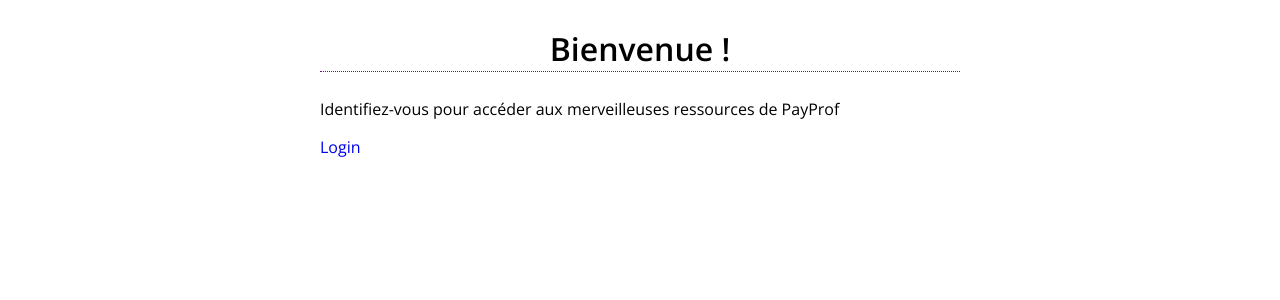
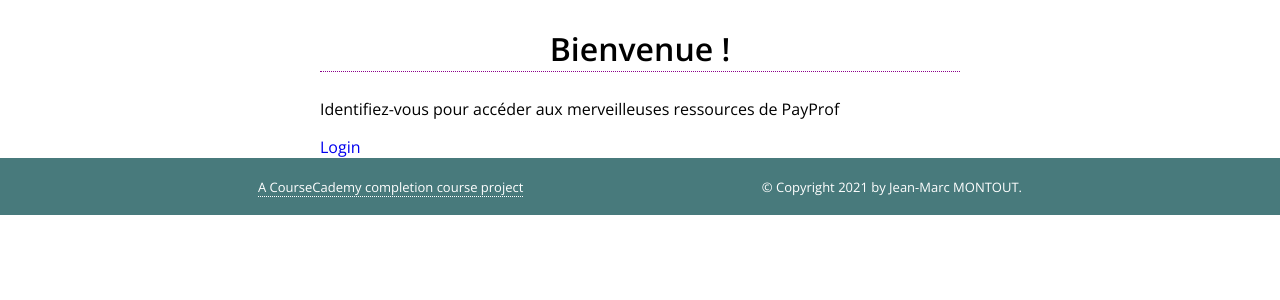
Before and after one commit to jmarcm/payprof, a Flask app: template templates/index.html in a window 1280 px wide. Shown: the part 60-360 px from the top of the page. Run offline with Flask 2, Linux system fonts and the light colour scheme; the template is opened without the code that fills it: values that come from a table or form of the project are taken from there, others are empty; data comes from the database, SQL or seed files in the repository.

Commit message:
Add footer

```diff
--- a/static/css/main.css
+++ b/static/css/main.css
@@ -450,3 +450,43 @@
     }
 
 }
+
+/* FOOTER
+-----------------------------------------------*/
+
+#footer {
+    padding: 1.5em;
+    display: flex;
+    flex-direction: column;
+    align-items: center;
+
+    font-size: small;
+    font-weight: 100;
+    background: #487a7c;
+    color: white;
+}
+
+#footer div ~ div {
+    margin-top: 0.5em;
+}
+
+#footer a {
+
+    color: white;
+}
+
+#footer a .text {
+    border-bottom: 1px dotted white;
+}
+
+@media (min-width: 992px) {
+
+    #footer {
+        flex-direction: row;
+        justify-content: space-evenly;
+    }
+
+    #footer div ~ div {
+        margin-top: 0;
+    }
+}
--- a/templates/base.html
+++ b/templates/base.html
@@ -32,5 +32,19 @@
 
     {% block content %}
     {% endblock %}
+
+    <section id="footer">
+        {% block footer %}
+        <div id="project-info">
+            <a href="http://bit.ly/2MgxHPB" target="_blank">
+                <i class="fas fa-external-link-alt"></i>
+                <span class="text">A CourseCademy completion course project</span>
+            </a>
+        </div>
+        <div id="project-copyright">
+            &copy; Copyright 2021 by Jean-Marc MONTOUT.
+        </div>
+        {% endblock %}
+    </section>
 </body>
 </html>
```
